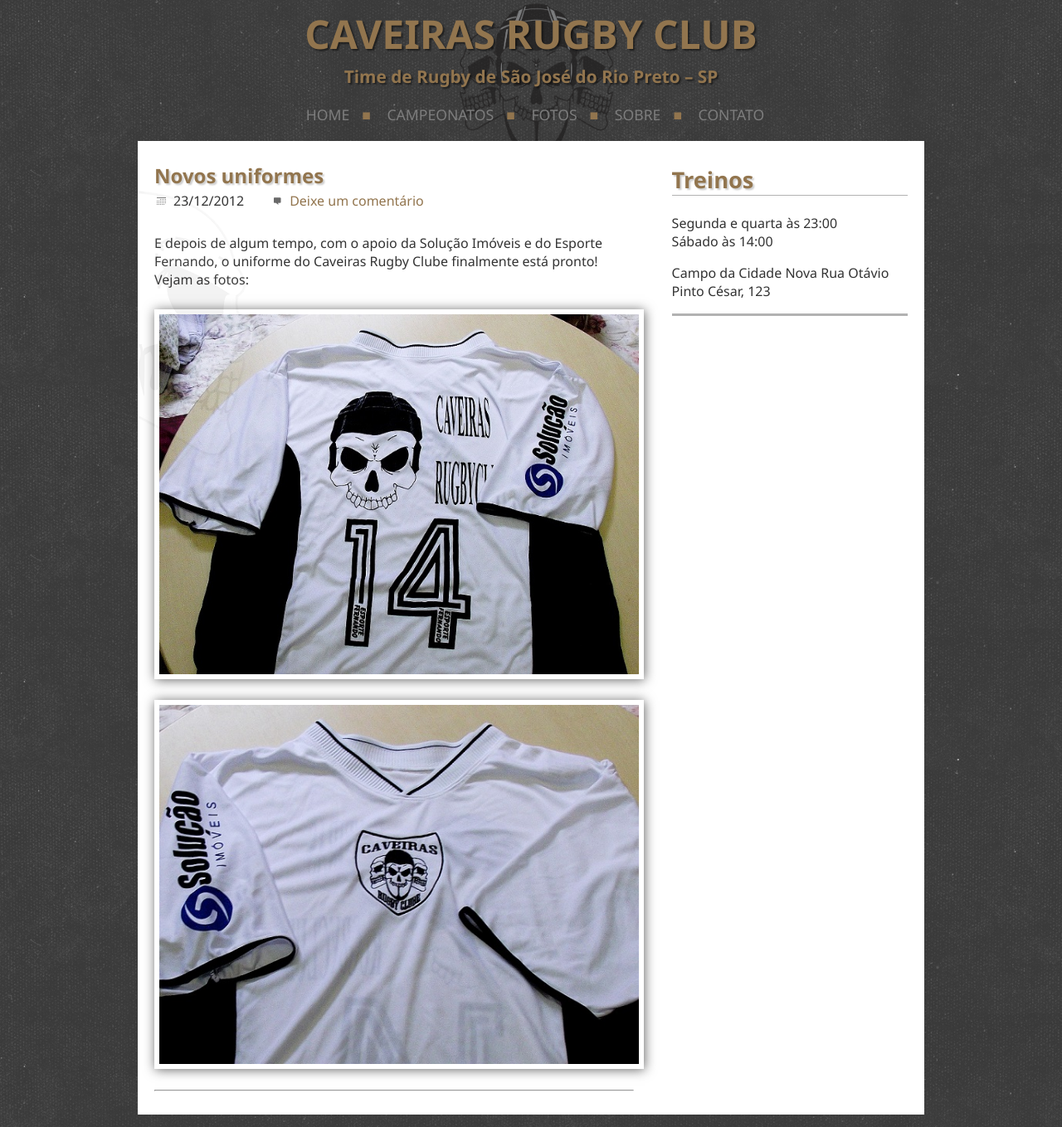
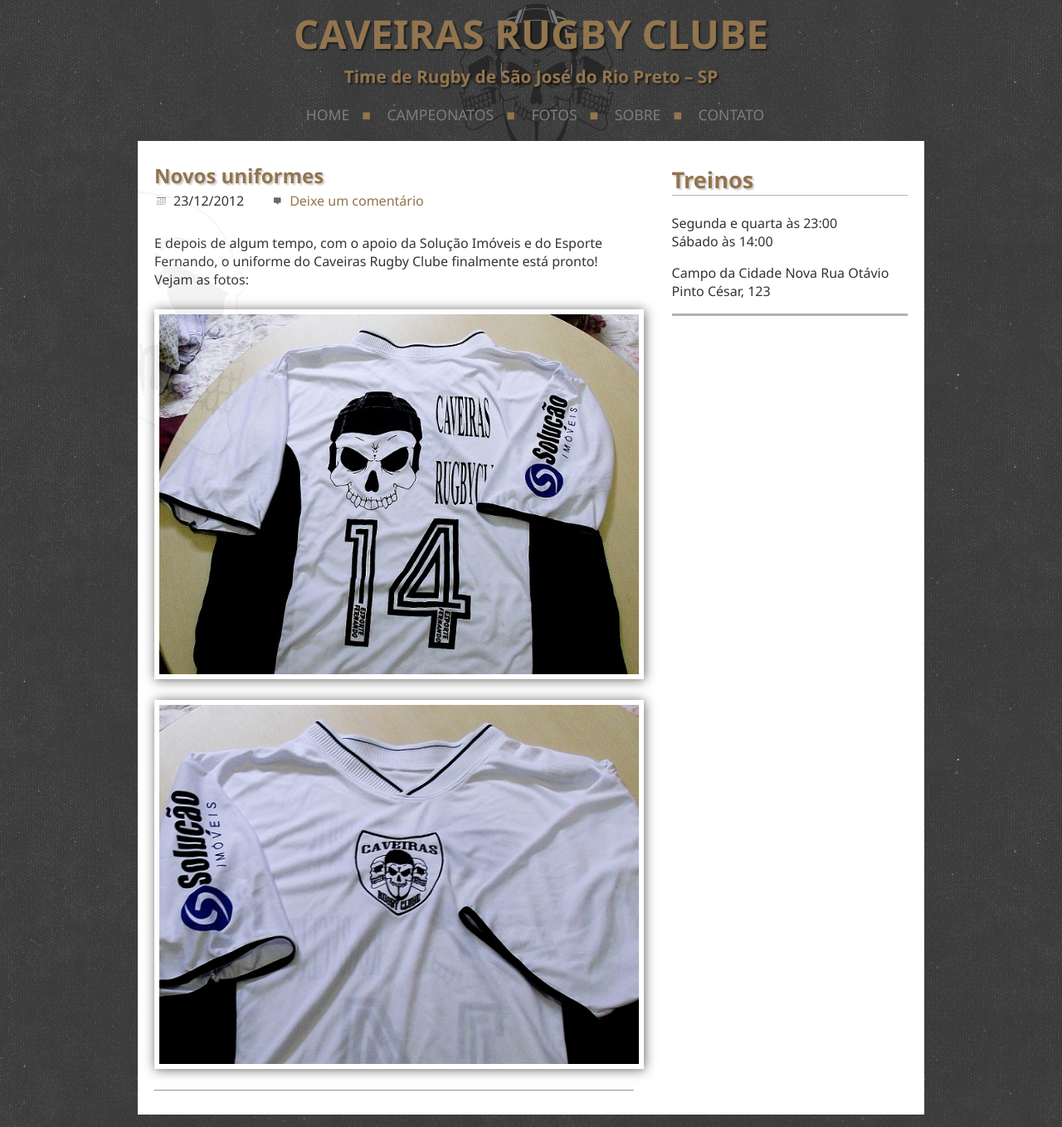
Before and after one commit to caveirasrugbyclube/caveirasrugbyclube.github.com, a Jekyll site: the page built from index.html, in a window 1280 px wide and 1359 px high. Shown: the whole window at 83% size. Built offline with Jekyll 4.4.1, drawn with Linux system fonts in a browser that asks for light colours; Markdown is read by kramdown in place of the engine named in the settings; the list of posts is cut into pages by our own code; comment, search, counter and statistics services are not loaded.

Commit message:
Ajustando o título do site

```diff
--- a/_layouts/default.html
+++ b/_layouts/default.html
@@ -13,7 +13,7 @@
     <header class="main">
         <img src="/images/logo-principal.png" class="logo" />
         <hgroup>
-          <h1><a href="/">Caveiras Rugby Club</a></h1>
+          <h1><a href="/">Caveiras Rugby Clube</a></h1>
           <h2>Time de Rugby de São José do Rio Preto – SP</h2>
         </hgroup>
 
```
